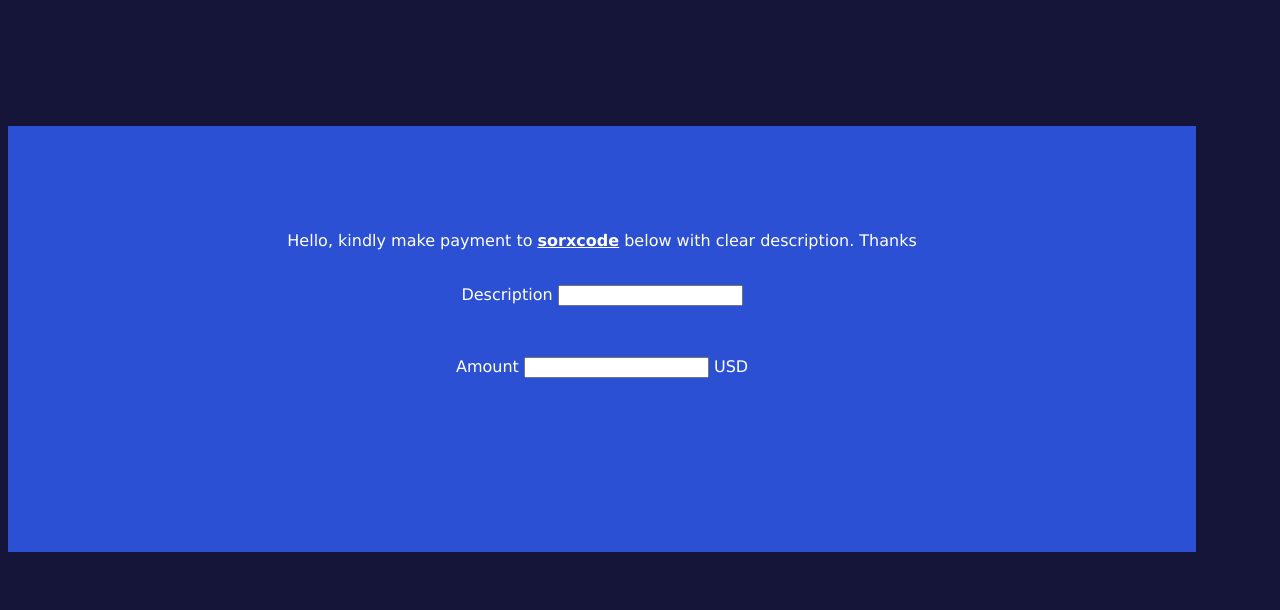
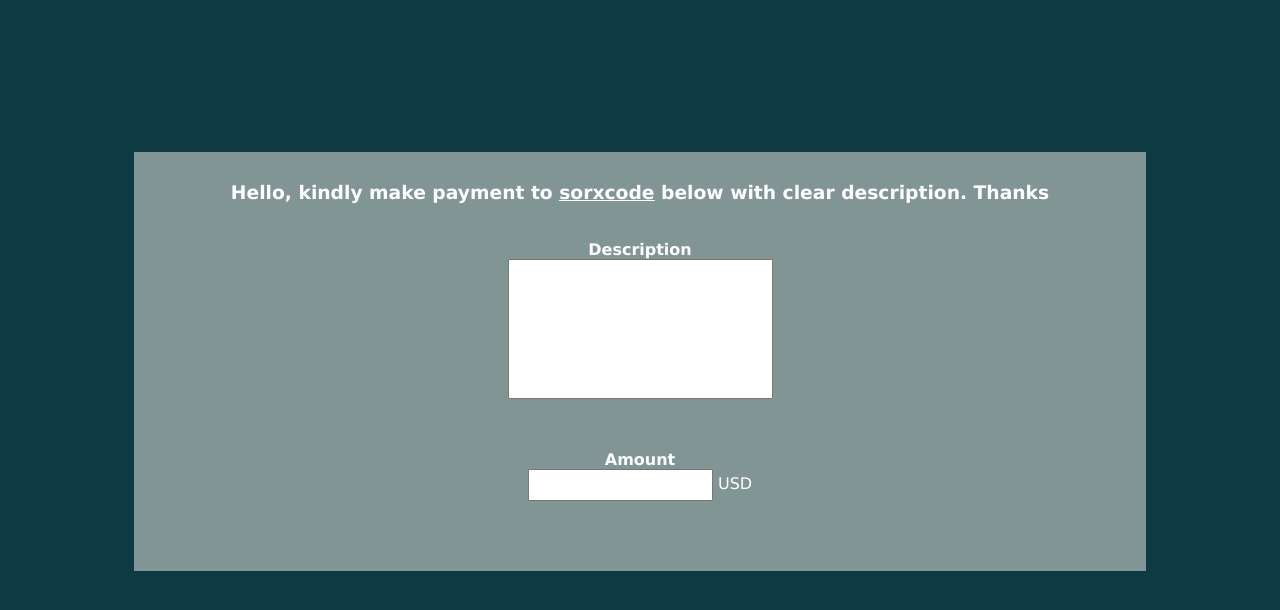
Before and after one commit to sorXCode/paysorxcode, a Flask app: page / in a window 1280 px wide. Shown: the top 610 px of the page. Run offline with Flask 2, Linux system fonts and the light colour scheme; some libraries are stand-ins or nearby versions.

Commit message:
UPDATED DESIGN

```diff
--- a/templates/app.html
+++ b/templates/app.html
@@ -6,34 +6,61 @@
   <style>
     body {
     font-family: Verdana, Geneva, Tahoma, sans-serif;
+    background-color: rgb(14, 59, 67);
   }
   a {color: inherit;}         /* Unvisited link  */
   a:visited {color: inherit;} /* Visited link    */
   a:hover {color: inherit;}   /* Mouse over link */
   a:active {color: inherit;}
 
+  .box-container{
+    margin-top: 5%;
+    margin-left: 10%;
+    margin-right: 10%;
+  }
+
   .container {
-      background-color: rgb(44, 80, 212);
+    background-color: rgb(129, 149, 149);
       color: white;
-      margin-top: 10%;
-      padding: 7%;
-      width: 80%;
+      margin-top: 15%;
+      width: 100%;
+    }
+    .heading{
+        padding-top: 30px;
+    }
+
+    .input-description{
+    line-height: 10em;
+}
+.input-amount{
+    line-height: 2em;
+}
+@media only screen and (max-width: 600px) {
+
 }
   </style>
   </head>
-  <body style="background-color: rgb(21, 21, 58);">
+  <body>
+    <div class="box-container">
         <div class="container">
-      <p style="text-align: center;">Hello, kindly make payment to <a href="http://www.github.com/sorxcode"><b><u>sorxcode</u></b></a> below with clear description. Thanks</p>
+            <h3 class="heading" style="text-align: center;">Hello, kindly make payment to <a href="http://www.github.com/sorxcode"><b><u>sorxcode</u></b></a> below with clear description. Thanks</h3>
             <br>
           <div id="smart-button-container">
-      <div style="text-align: center"><label for="description">Description </label> <input type="text" name="descriptionInput" id="description" maxlength="127" value=""></div>
+            <div style="text-align: center"><label for="description"><b class="info">Description</b>
+                <br>
+             </label> <input class="input-description" type="text" name="descriptionInput" id="description" maxlength="127" size="30"  value=""></div>
               <p id="descriptionError" style="visibility: hidden; color:red; text-align: center;">Please enter a description</p>
-      <div style="text-align: center"><label for="amount">Amount </label> <input name="amountInput" type="number" id="amount" value="" ><span> USD</span></div>
+            <div style="text-align: center"><label for="amount"><b class="info">Amount</b>
+                <br>
+            </label> <input class= "input-amount" name="amountInput" type="number" id="amount" value="" ><span> USD</span></div>
               <p id="priceLabelError" style="visibility: hidden; color:red; text-align: center;">Please enter a price</p>
-      <div id="invoiceidDiv" style="text-align: center; display: none;"><label for="invoiceid"> </label><input name="invoiceid" maxlength="127" type="text" id="invoiceid" value="" ></div>
+            <div id="invoiceidDiv" style="text-align: center; display: none;"><label for="invoiceid"> </label><input name="invoiceid" maxlength="127" type="text" id="invoiceid"  value="" ></div>
               <p id="invoiceidError" style="visibility: hidden; color:red; text-align: center;">Please enter an Invoice ID</p>
             <div style="text-align: center; margin-top: 0.625rem;" id="paypal-button-container"></div>
           </div>
+
+    </div>
+
 
     <script src="https://www.paypal.com/sdk/js?client-id={{client_id}}&currency=USD" data-sdk-integration-source="button-factory"></script>
     <script>
```
Lines whose indentation alone changed are shown as unchanged.
